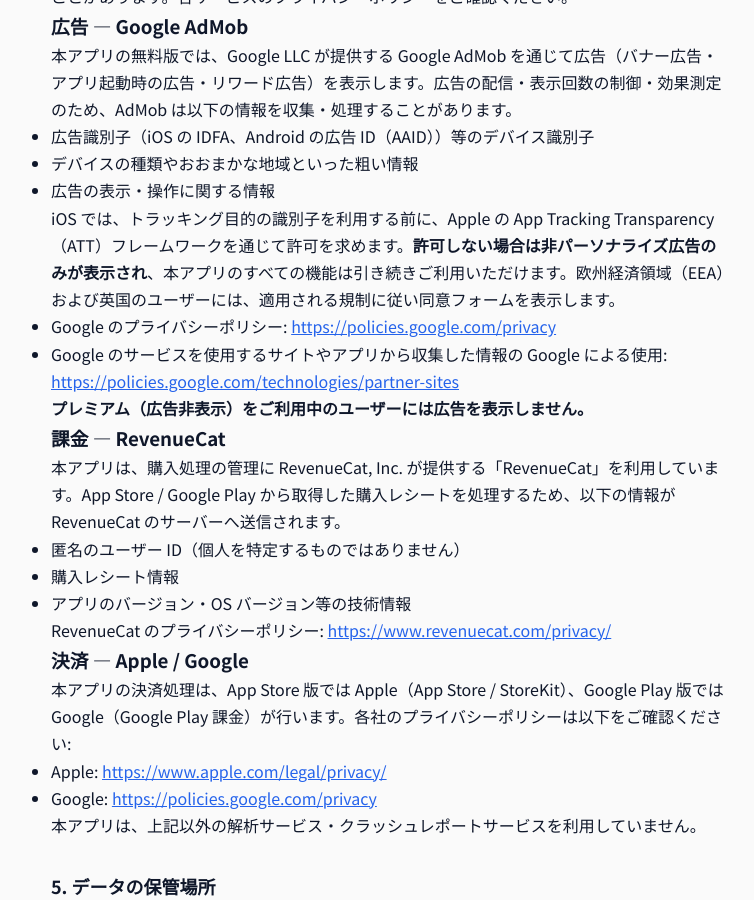
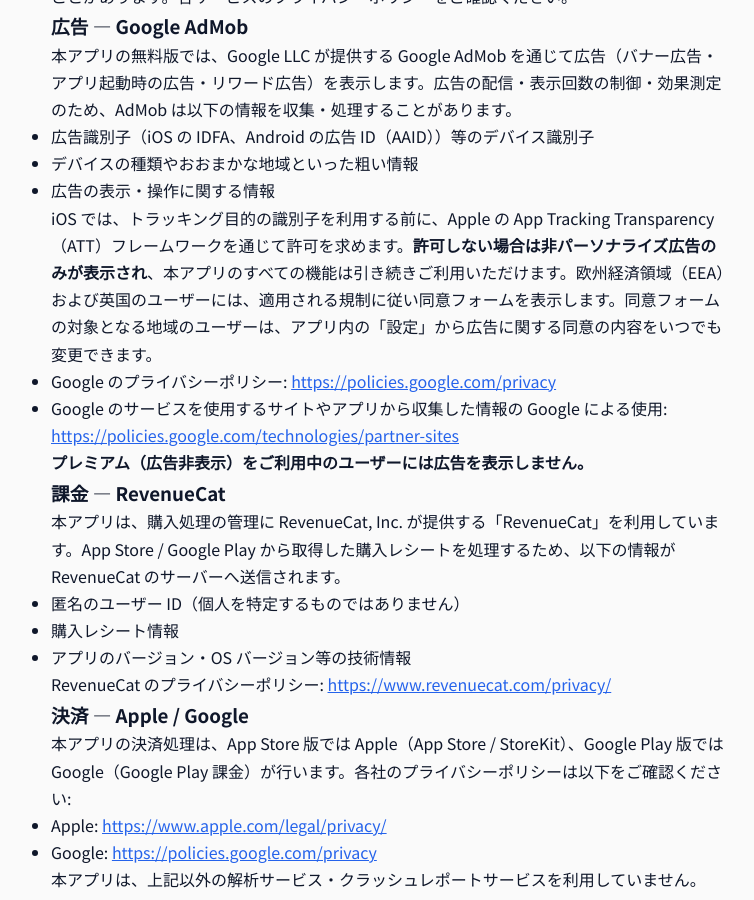
Before and after one commit to hecuhecu/hecuhecu.github.io, a Jekyll site: the page built from apps/image-resizer/privacy.md, in a window 1280 px wide and 900 px high, scrolled down 1061 px. Shown: the whole window, without its empty margins (249-1003 px from the left). Built offline with Jekyll 4.4.1, drawn with Linux system fonts in a browser that asks for light colours.

Commit message:
画像リサイズのプライバシー: 設定から広告の同意を変更できることを追記 (iOS 1.1.7 / Android とも入口あり)
Co-Authored-By: Claude Opus 5.5 <noreply@anthropic.com>

```diff
--- a/apps/image-resizer/privacy.md
+++ b/apps/image-resizer/privacy.md
@@ -50,7 +50,7 @@ hecuhecu（以下「当方」）は、モバイルアプリケーション「画
 - デバイスの種類やおおまかな地域といった粗い情報
 - 広告の表示・操作に関する情報
 
-iOS では、トラッキング目的の識別子を利用する前に、Apple の App Tracking Transparency（ATT）フレームワークを通じて許可を求めます。**許可しない場合は非パーソナライズ広告のみが表示され**、本アプリのすべての機能は引き続きご利用いただけます。欧州経済領域（EEA）および英国のユーザーには、適用される規制に従い同意フォームを表示します。
+iOS では、トラッキング目的の識別子を利用する前に、Apple の App Tracking Transparency（ATT）フレームワークを通じて許可を求めます。**許可しない場合は非パーソナライズ広告のみが表示され**、本アプリのすべての機能は引き続きご利用いただけます。欧州経済領域（EEA）および英国のユーザーには、適用される規制に従い同意フォームを表示します。同意フォームの対象となる地域のユーザーは、アプリ内の「設定」から広告に関する同意の内容をいつでも変更できます。
 
 - Google のプライバシーポリシー: [https://policies.google.com/privacy](https://policies.google.com/privacy)
 - Google のサービスを使用するサイトやアプリから収集した情報の Google による使用: [https://policies.google.com/technologies/partner-sites](https://policies.google.com/technologies/partner-sites)
```
